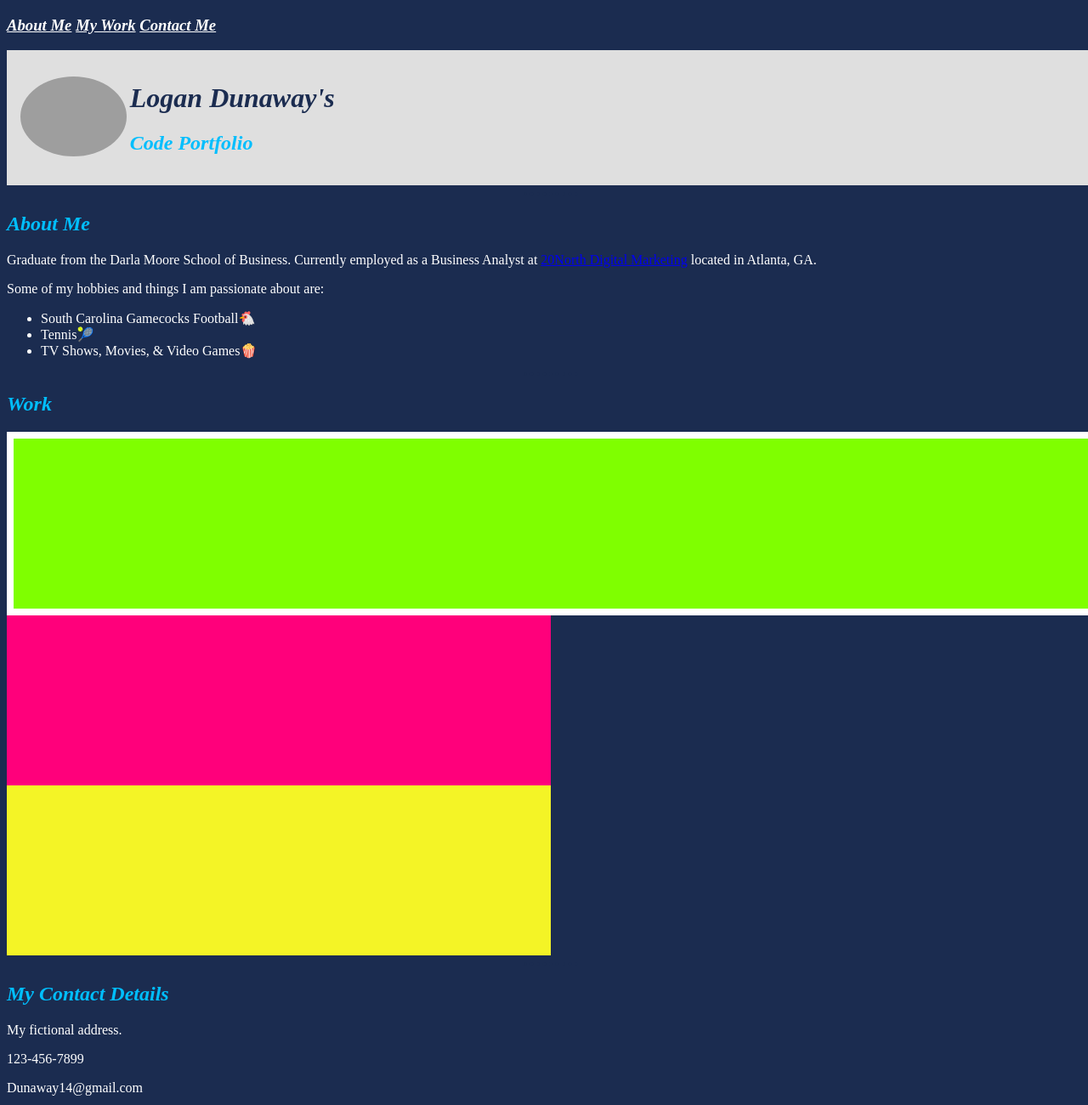
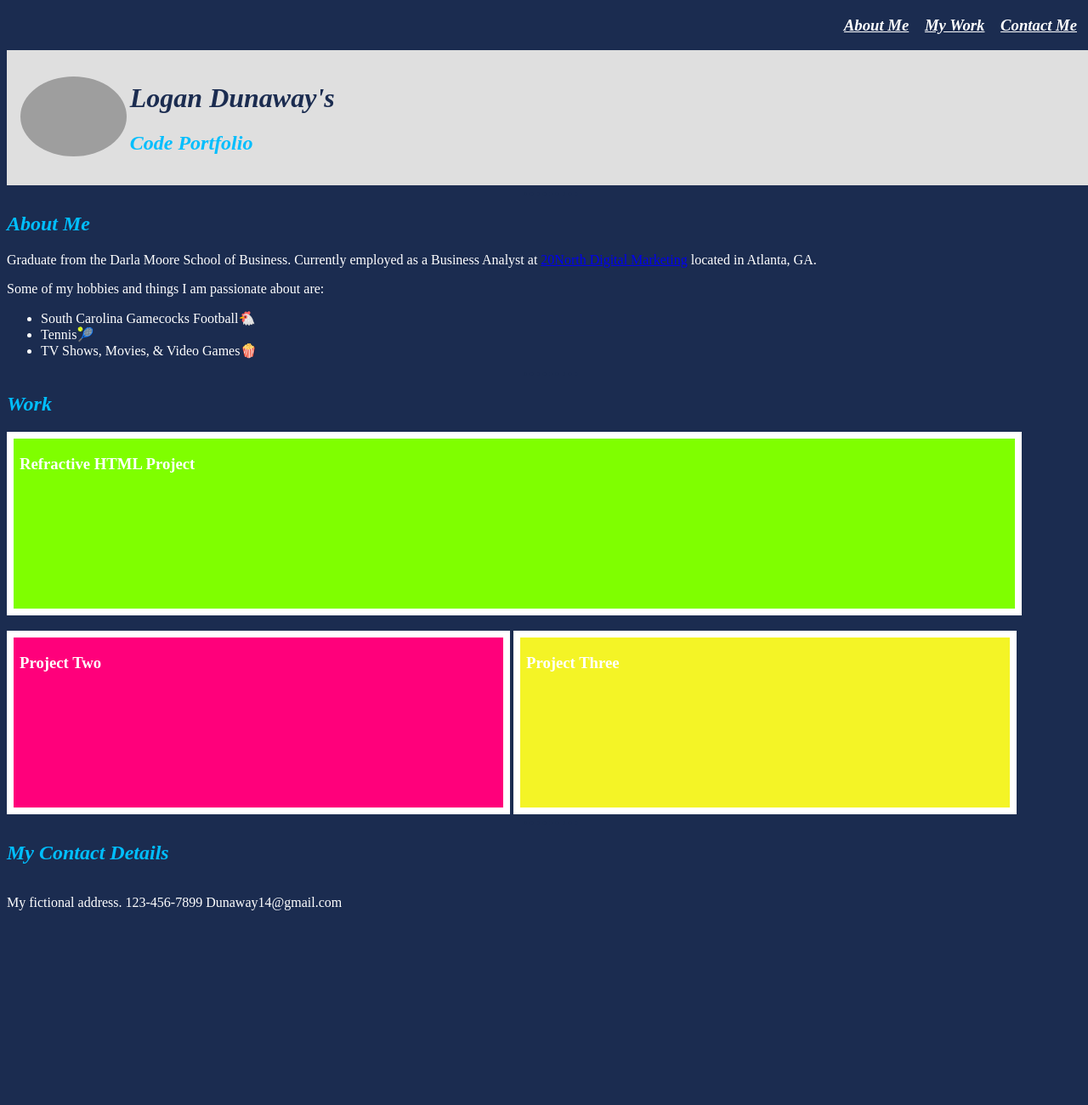
Before and after one commit to dunlog14/Portfolio, a plain HTML site: page index.html in a window 1280 px wide. Shown: the top 1300 px of the page at 85% size. After the commit the page ends 1095 px from the top, so only its background shows below. Drawn offline with Linux system fonts and the light colour scheme; grey boxes are pictures that could not be loaded.

Commit message:
Aligned Nav.

```diff
--- a/index.html
+++ b/index.html
@@ -11,9 +11,9 @@
 <div class="nav">
     <nav>
         <h3>
-        <a class="nav" href="#about.me"><span>About Me</span></a>
-        <a class="nav" href="#work.experience"><span>My Work</span></a>
-        <a class="nav" href="#contact.info"><span>Contact Me</span></a>
+        <a class="nav" href="#about"><span>About Me</span></a>
+        <a class="nav" href="#work"><span>My Work</span></a>
+        <a class="nav" href="#contact"><span>Contact Me</span></a>
         </h3>
     </nav>
 </div>
@@ -53,24 +53,29 @@
 
 <div class="work">
     <h2>Work</h2>
+
     <div class=project-one>
+        <h3>Refractive HTML Project</h3>
+    </div>
 
+    <br>
+
+    <div class=project-two>
+        <h3> Project Two</h3>
     </div>
-    <div class=project-two>
 
-    </div>
     <div class=project-three>
-
+        <h3>Project Three</h3>
     </div>
 </div>
 
 <hr>
 
-<div class="contact">
+<div>
     <h2>My Contact Details</h2>
-    <p>My fictional address.</p>
-    <p>123-456-7899</p>
-    <p>Dunaway14@gmail.com</p>
+    <p class="contact">My fictional address.</p>
+    <p id="phone" class="contact">123-456-7899</p>
+    <p id= "email" class="contact">Dunaway14@gmail.com</p>
 </div>
 
 </body>
--- a/style.css
+++ b/style.css
@@ -12,13 +12,15 @@ hr {
     border-color: rgb(27, 44, 80);
     border-width: 4px;
     width: 5%;
+    text-align: right;
    }
 
 .nav{
     background-color: rgb(27, 44, 80);
     color: rgb(255, 255, 255);
     font-style: oblique;
-    margin: 0%;
+    margin-right: 14px;
+    text-align: right;
 }
 
 .header {
@@ -27,6 +29,9 @@ hr {
     padding: 1%;
     background-color: rgb(223, 223, 223);
    }
+
+.about {
+}
 
    h2 {
     color: rgb(0, 190, 253);
@@ -37,9 +42,15 @@ hr {
     border-radius: 100%;
    }
 
+
+   h3 {
+    position: relative;
+    left: 7px;
+   }
+
 .project-one {
     background-color: chartreuse;
-    width: 100%;
+    width: 92%;
     height: 200px;
     margin: left 0;
     border: solid;
@@ -49,13 +60,42 @@ hr {
 
 .project-two {
     background-color: rgb(255, 0, 123);
-    width: 50%;
+    width: 45%;
     height: 200px;
+    border: solid;
+    border-color: rgb(255, 255, 255);
+    border-width: 8px;
+    display: inline-block;
 }
 
 .project-three {
     background-color: rgb(244, 244, 38);
-    width: 50%;
+    width: 45%;
     height: 200px;
-    margin-right: 100%;
+    border: solid;
+    border-color: rgb(255, 255, 255);
+    border-width: 8px;
+    display: inline-block;
+
 }
+
+.h3 {
+    position: relative;
+    left: 20px;
+}
+
+.contact {
+    display: inline-block;
+}
+
+#phone {
+    text-align: center;
+}
+
+#email {
+    text-align: right;
+}
+
+#margin {
+    margin: auto;
+}
```
